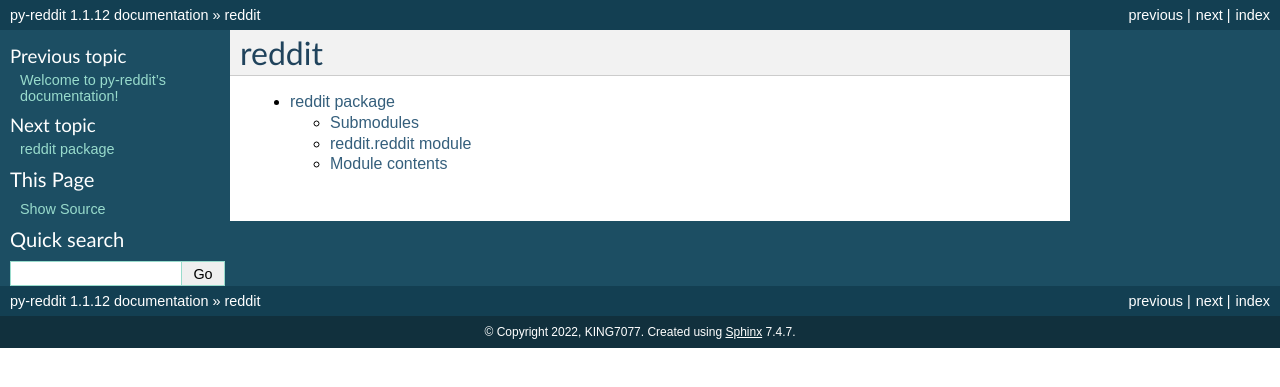
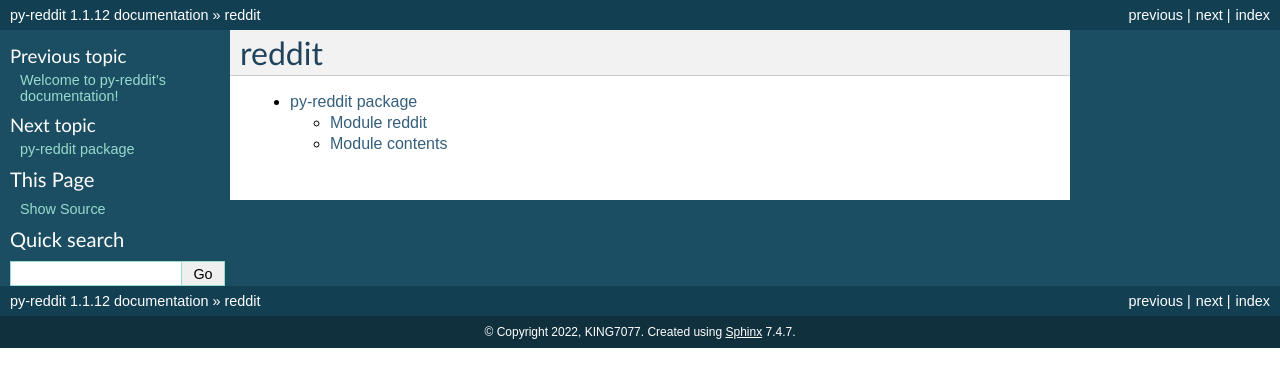
Before and after one commit to KING7077/py-reddit, a Sphinx documentation site: the page built from docs/modules.rst, in a window 1280 px wide. Shown: the top 387 px of the page. Built offline with Sphinx 7.4.7, drawn with Linux system fonts in a browser that asks for light colours.

Commit message:
Update reddit.rst

```diff
--- a/docs/reddit.rst
+++ b/docs/reddit.rst
@@ -1,16 +1,8 @@
-reddit package
+py-reddit package
 ==============
 
-Submodules
-----------
-
-reddit.reddit module
---------------------
-
-.. automodule:: reddit.reddit
-   :members:
-   :undoc-members:
-   :show-inheritance:
+Module reddit
+----------------
 
 Module contents
 ---------------
```
